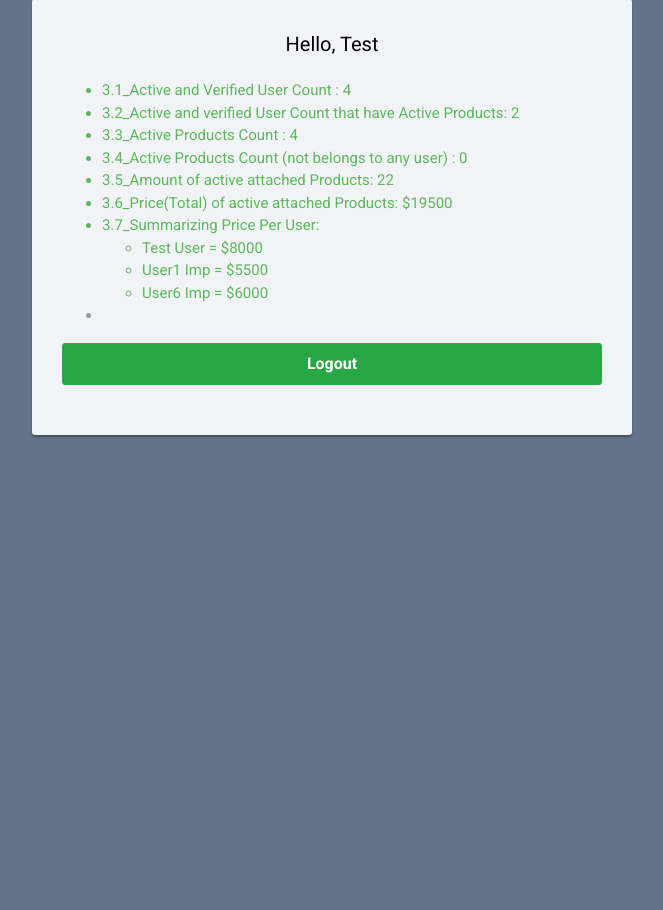
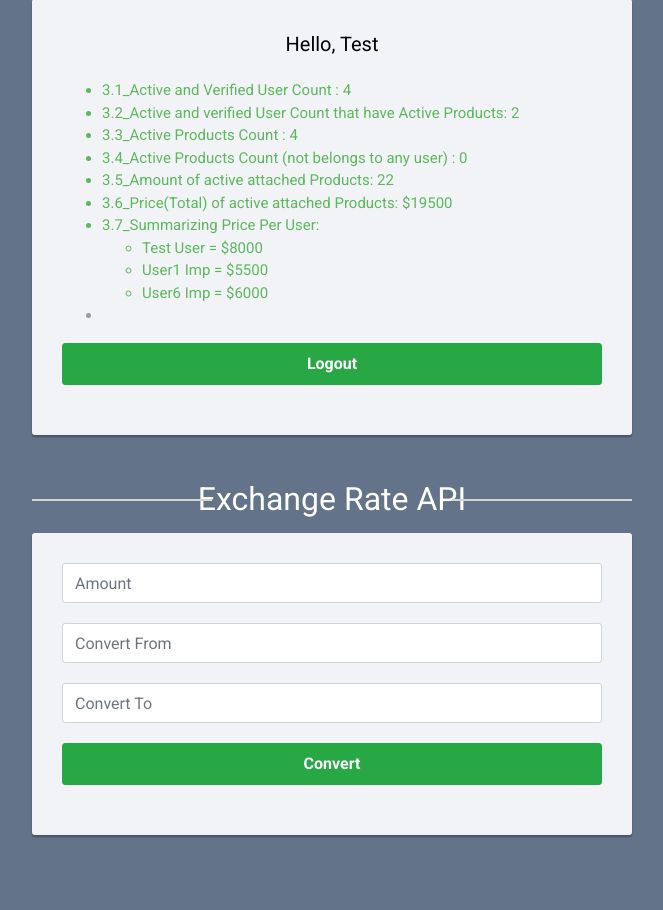
Before and after one commit to sarabjeetimpinge/CITest, a CodeIgniter app: page /CITest/index.php/dashboard/index in a window 1280 px wide. Shown: the part 84-994 px from the top of the page, without its empty margins (308-971 px from the left). Before the commit the page ends 521 px from the top, so only its background shows below. Run offline with CodeIgniter, Linux system fonts and the light colour scheme; a user stored in the database is signed in; data comes from the database, SQL or seed files in the repository.

Commit message:
implementing exchange rate API and shoiwng response

```diff
--- a/application/controllers/Login.php
+++ b/application/controllers/Login.php
@@ -1,15 +1,18 @@
 <?php
 defined('BASEPATH') OR exit('No direct script access allowed');
 class Login extends CI_Controller{
+
     public function index(){
         //Validation for login form
         $this->form_validation->set_rules('emailid','Email id','required|valid_email');
         $this->form_validation->set_rules('password','Password','required');
+
         if($this->form_validation->run()){
             $email=$this->input->post('emailid');
             $password=$this->input->post('password');
             $this->load->model('Login_Model');
             $validate=$this->Login_Model->index($email,$password);
+
             if($validate){
                 $this->session->set_userdata('uid',$validate->id);
                 $this->session->set_userdata('fname',$validate->FirstName);
@@ -21,4 +24,5 @@
         } else{
             $this->load->view('login');
         }
-}}
+    }
+}
--- /dev/null
+++ b/application/views/api_response.php
@@ -0,0 +1,6 @@
+<div class="signup-form">
+<h2>Response</h2>
+		<?php if(isset($response) && !empty($response)){
+			echo'<pre>'. $response;
+		}?>
+</div>
--- a/application/views/dashboard.php
+++ b/application/views/dashboard.php
@@ -132,6 +132,34 @@
 </div>
  </form>
 
+
+<div class="signup-form">
+<h2>Exchange Rate API</h2>
+		<?php echo form_open('Exchange',['name'=>'exchangeRate','autocomplete'=>'off']);?>
+
+        <div class="form-group">
+<!--error message -->
+<?php if($this->session->flashdata('error')){?>
+<p style="color:red"><?php  echo $this->session->flashdata('error');?></p>
+<?php } ?>
+
+		<?php echo form_input(['name'=>'amount','class'=>'form-control','value'=>set_value('amount'),'placeholder'=>'Amount']);?>
+ 		<?php echo form_error('amount',"<div style='color:red'>","</div>");?>
+        </div>
+		<div class="form-group">
+			<?php echo form_input(['name'=>'from','class'=>'form-control','value'=>set_value('from'),'placeholder'=>'Convert From']);?>
+			<?php echo form_error('from',"<div style='color:red'>","</div>");?>
+ 		</div>
+		 <div class="form-group">
+			<?php echo form_input(['name'=>'to','class'=>'form-control','value'=>set_value('to'),'placeholder'=>'Convert To']);?>
+			<?php echo form_error('to',"<div style='color:red'>","</div>");?>
+ 		</div>
+	   <div class="form-group">
+		<?php echo form_submit(['name'=>'exhange_rate','value'=>'Convert','class'=>'btn btn-success btn-lg btn-block']);?>
+        </div>
+    </form>
+    <?php echo form_close();?>
+</div>
 </div>
 </body>
 </html>
```
Also changed, not shown: application/controllers/Exchange.php (added, +41 -0 lines). Lines whose indentation alone changed are shown as unchanged.
